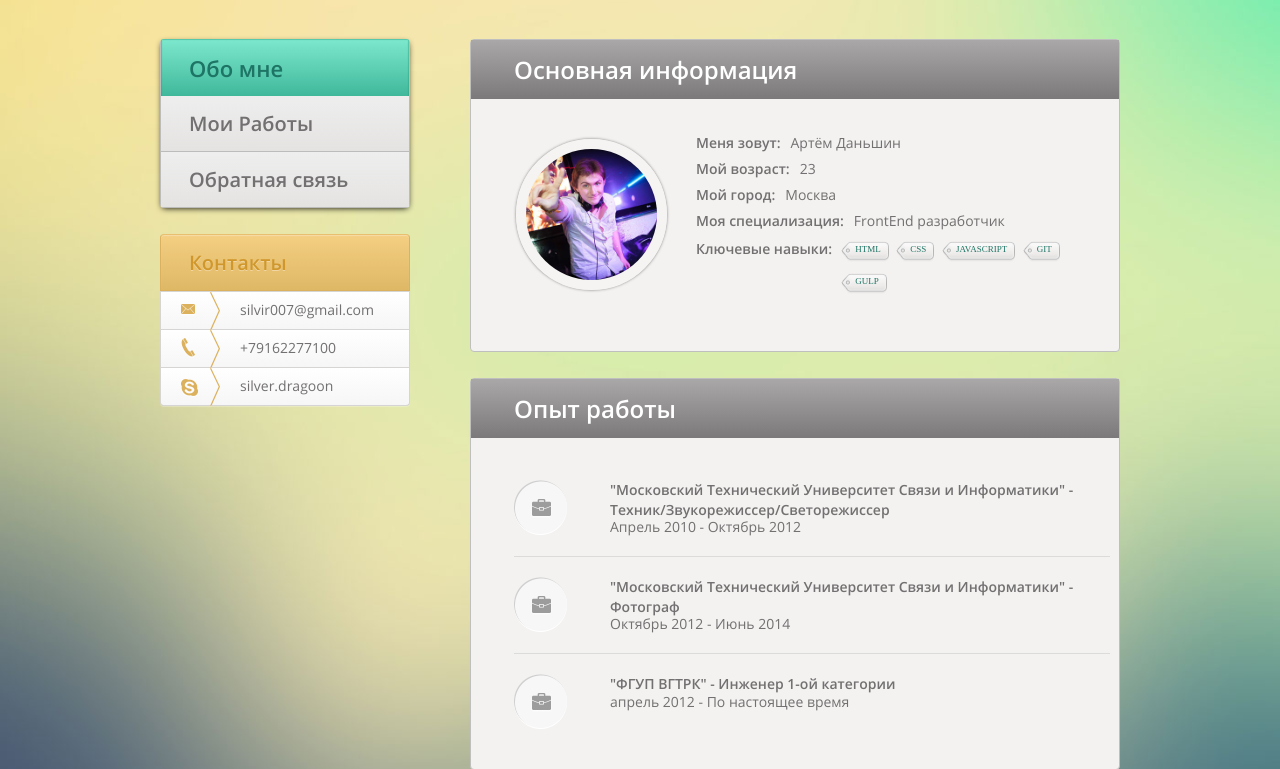
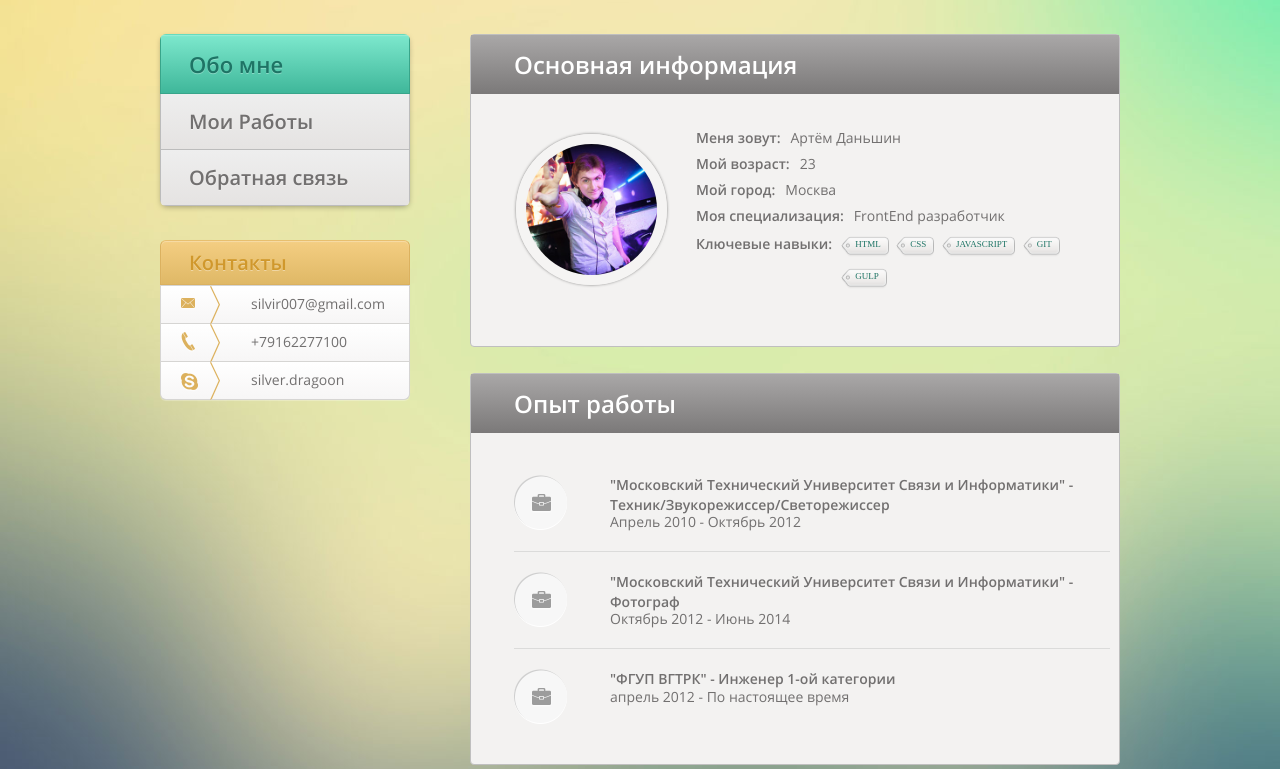
Before and after one commit to ArtDanshin/LoftSchool_dz1, a PHP site: page / in a window 1280 px wide. Shown: the part 97-866 px from the top of the page. Run offline with PHP 8.4, Linux system fonts and the light colour scheme; some libraries are stand-ins or nearby versions; some web fonts are replaced.

Commit message:
Изменены границы и тени элементов навигации

```diff
--- a/app/css/main.css
+++ b/app/css/main.css
@@ -42,7 +42,7 @@ body {
 	height: 90px;
 	background: url(../img/bg-head.jpg) top center repeat-x;
 	position: relative;
-	margin-bottom: 39px;
+	margin-bottom: 34px;
 	border-bottom: 7px solid #FFFFFF;
 }
 .page-header .header-logo-link {
@@ -103,11 +103,11 @@ body {
 /* Навигация */
 .navigation {
 	overflow: hidden;
-	border-radius: 4px;
-	margin-bottom: 26px;
-	-webkit-box-shadow: 0px 2px 6px -2px rgba(0,0,0,1);
-	-moz-box-shadow: 0px 2px 6px -2px rgba(0,0,0,1);
-	box-shadow: 0px 2px 6px -2px rgba(0,0,0,1);
+	border-radius: 6px;
+	margin-bottom: 34px;
+	-webkit-box-shadow: 0px 2px 6px -2px rgba(0,0,0,0.4);
+	-moz-box-shadow: 0px 2px 6px -2px rgba(0,0,0,0.4);
+	box-shadow: 0px 2px 6px -2px rgba(0,0,0,0.4);
 }
 .navigation .navigation-list {
 	list-style: none;
@@ -125,11 +125,20 @@ body {
 	background: -o-linear-gradient(top, #eeeeee 0%,#e5e3e2 100%); /* Opera 11.10+ */
 	background: -ms-linear-gradient(top, #eeeeee 0%,#e5e3e2 100%); /* IE10+ */
 	background: linear-gradient(to bottom, #eeeeee 0%,#e5e3e2 100%); /* W3C */
-	filter: progid:DXImageTransform.Microsoft.gradient( startColorstr='#eeeeee', endColorstr='#e5e3e2',GradientType=0 ); /* IE6-9 */
-	copy
 }
 .navigation .navigation-item:first-child {
-	border-top:none;
+
+}
+
+.navigation .navigation-item:hover {
+	background: #dcdbdb;
+	background: -moz-linear-gradient(top, #dcdbdb 1%, #bfbcbc 100%); /* FF3.6+ */
+	background: -webkit-gradient(linear, left top, left bottom, color-stop(1%,#dcdbdb), color-stop(100%,#bfbcbc)); /* Chrome,Safari4+ */
+	background: -webkit-linear-gradient(top, #dcdbdb 1%,#bfbcbc 100%); /* Chrome10+,Safari5.1+ */
+	background: -o-linear-gradient(top, #dcdbdb 1%,#bfbcbc 100%); /* Opera 11.10+ */
+	background: -ms-linear-gradient(top, #dcdbdb 1%,#bfbcbc 100%); /* IE10+ */
+	background: linear-gradient(to bottom, #dcdbdb 1%,#bfbcbc 100%); /* W3C */
+	filter: progid:DXImageTransform.Microsoft.gradient( startColorstr='#dcdbdb', endColorstr='#bfbcbc',GradientType=0 ); /* IE6-9 */
 }
 /* Навигация - текущий пункт меню */
 .navigation .navigation-item.current {
@@ -140,12 +149,12 @@ body {
 	background: -o-linear-gradient(top, #7de8cd 0%,#3fb79a 100%); /* Opera 11.10+ */
 	background: -ms-linear-gradient(top, #7de8cd 0%,#3fb79a 100%); /* IE10+ */
 	background: linear-gradient(to bottom, #7de8cd 0%,#3fb79a 100%); /* W3C */
-	filter: progid:DXImageTransform.Microsoft.gradient( startColorstr='#7de8cd', endColorstr='#3fb79a',GradientType=0 ); /* IE6-9 */
-	-webkit-box-shadow: inset 0px 0px 1px 10px rgba(47,161,132,.5);
-	-moz-box-shadow: inset 0px 0px 1px 1px rgba(47,161,132,.5);
-	box-shadow: inset 0px 0px 1px 1px rgba(47,161,132,.5);
+	-webkit-box-shadow: inset 0px 1px 1px 0px rgba(255,255,255,0.2);
+	-moz-box-shadow: inset 0px 1px 1px 0px rgba(255,255,255,0.2);
+	box-shadow: inset 0px 1px 1px 0px rgba(255,255,255,0.2);
 	margin: 0;
-	margin-bottom: -2px; /* Хак */
+	border: 1px #38a58a solid;
+	border-top: 1px #66dbbe solid;
 }
 .navigation .navigation-item.current .navigation-link {
 	color: #1e7465;
@@ -160,19 +169,7 @@ body {
 	color: #727070;
 	margin-left: 0px;
 	padding: 14px 0px;
-}
-.navigation .navigation-link:hover {
-	color: #727070;
-}
-.navigation .navigation-item:hover {
-	background: #dcdbdb;
-	background: -moz-linear-gradient(top, #dcdbdb 1%, #bfbcbc 100%); /* FF3.6+ */
-	background: -webkit-gradient(linear, left top, left bottom, color-stop(1%,#dcdbdb), color-stop(100%,#bfbcbc)); /* Chrome,Safari4+ */
-	background: -webkit-linear-gradient(top, #dcdbdb 1%,#bfbcbc 100%); /* Chrome10+,Safari5.1+ */
-	background: -o-linear-gradient(top, #dcdbdb 1%,#bfbcbc 100%); /* Opera 11.10+ */
-	background: -ms-linear-gradient(top, #dcdbdb 1%,#bfbcbc 100%); /* IE10+ */
-	background: linear-gradient(to bottom, #dcdbdb 1%,#bfbcbc 100%); /* W3C */
-	filter: progid:DXImageTransform.Microsoft.gradient( startColorstr='#dcdbdb', endColorstr='#bfbcbc',GradientType=0 ); /* IE6-9 */
+	text-shadow: 0px 1px 0 rgba(255,255,255,0.3);
 }
 /* Навигация - Конец */
 
@@ -182,13 +179,13 @@ body {
 	margin-bottom: 26px;
 }
 .contacts .contacts-header {
-	border-radius: 4px 4px 0 0;
+	border-radius: 6px 6px 0 0;
 	font-family: 'OpenSans_SemiBold';
 	font-size: 20px;
 	font-weight: normal;
 	text-shadow: 0px 1px 0 #efd6a4;
 	color: #d0982c;
-	padding: 14px 0 14px 28px;
+	padding: 8px 0 8px 28px;
 	margin: 0;
 	display: block;
 	background: #f4ce82; /* Old browsers */
@@ -231,7 +228,7 @@ body {
 	box-sizing: border-box;
 	width: 100%;
 	height: 100%;
-	padding: 8px 0 0 79px;
+	padding: 8px 0 0 90px;
 }
 .contacts .contacts-item .link:before {
 	position: absolute;
@@ -254,7 +251,7 @@ body {
 	border-top:1px solid #d6d5d3;
 }
 .contacts .contacts-item:last-child {
-	border-radius: 0 0 4px 4px;
+	border-radius: 0 0 6px 6px;
 	-webkit-box-shadow: 0px 1px 1px 0px rgba(255,255,255,0.3);
 	-moz-box-shadow: 0px 1px 1px 0px rgba(255,255,255,0.3);
 	box-shadow: 0px 1px 1px 0px rgba(255,255,255,0.3);
```
